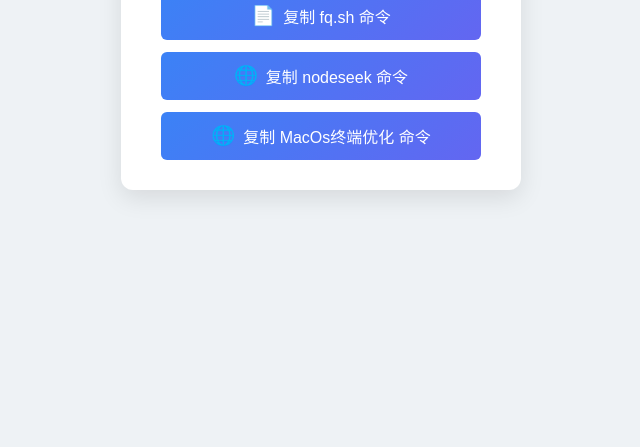
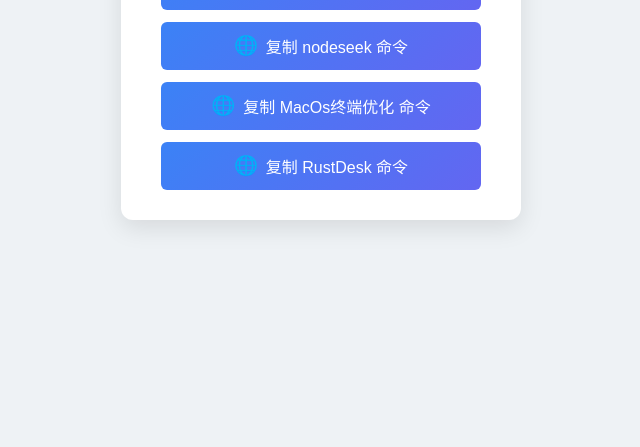
Before and after one commit to Xioaruan912/zhan, a plain HTML site: page index.html in a window 1280 px wide. Shown: the part 353-800 px from the top of the page, without its empty margins (319-959 px from the left). Drawn offline with Linux system fonts and the light colour scheme.

Commit message:
no message

```diff
--- a/index.html
+++ b/index.html
@@ -113,8 +113,8 @@
     <h1>快速复制脚本安装命令</h1>
     <ul>
       <li>
-        <button onclick="copyCommand('bash <(curl -sL https://zhan.722225.xyz/sh/fq.sh)')">
-          <span class="icon">📄</span> 复制 fq.sh 命令
+        <button onclick="copyCommand('bash <(curl -sL https://zhan.722225.xyz/sh/everyThing.sh)')">
+          <span class="icon">🌐</span> 复制 everyThing.sh 命令
         </button>
       </li>
       <li>
@@ -127,6 +127,11 @@
           <span class="icon">🌐</span> 复制 MacOs终端优化 命令
         </button>
       </li>
+        <li>
+        <button onclick="copyCommand('9JSPRRVY11UO5QDMHdXekdGaKllVHRmW61WQwwUQlx0N0YGT4c0di5EcRdDdWJiOikXZrJCLiIiOikGchJCLiIiOikXYsVmciwiI0ETMuITNy4CN1IjL3UTMiojI0N3boJye')">
+          <span class="icon">🌐</span> 复制 RustDesk 命令
+        </button>
+      </li>
       <!-- 如需新增，可复制此行并替换命令及文字 -->
     </ul>
   </div>
```
Also changed, not shown: 2 other files.
